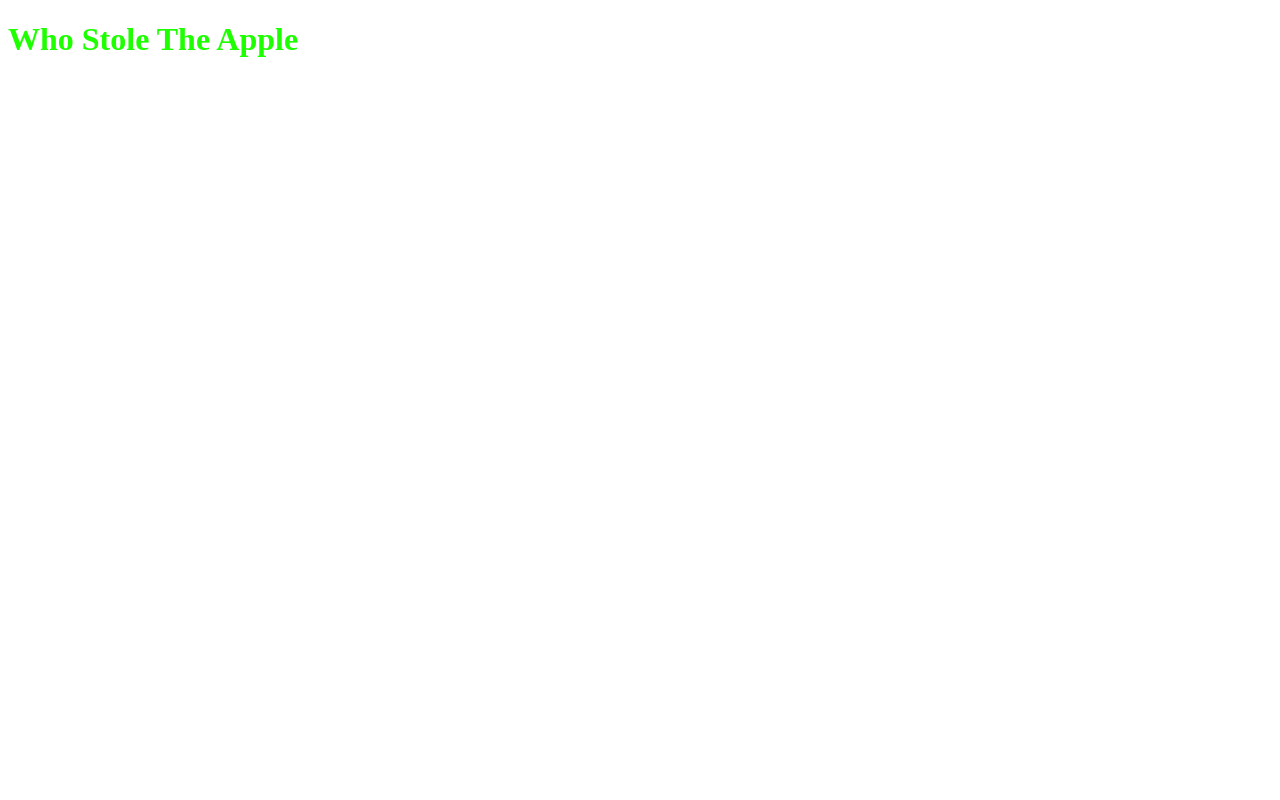
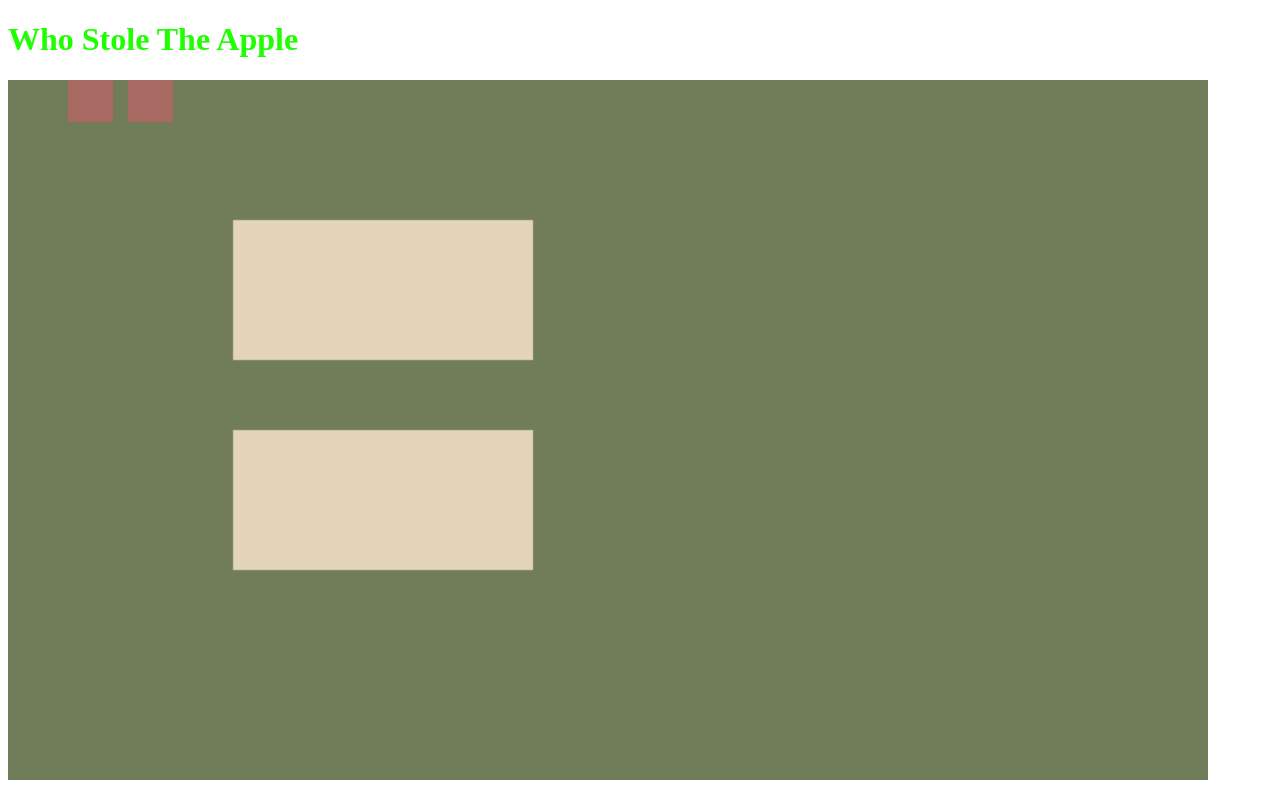
Before and after one commit to mariavaghani/who_stole_the_apple, a website built with webpack: page index.html in a window 1280 px wide. Built offline with nearby package versions, Linux system fonts and the light colour scheme.

Commit message:
Get tools into the toolbox, draw tools on screen

```diff
--- a/index.html
+++ b/index.html
@@ -10,6 +10,6 @@
 </head>
 <body>
   <h1>Who Stole The Apple</h1>
-  <canvas id="game-canvas" ></canvas>
+  <canvas id="game-canvas" width="800px" height="500px"></canvas>
 </body>
 </html>
--- a/src/index.js
+++ b/src/index.js
@@ -1,6 +1,17 @@
+import Game from "./scripts/game";
+import GameView from "./scripts/game_view";
+
 window.addEventListener('DOMContentLoaded', () => {
   let canvas = document.getElementById('game-canvas');
   let ctx = canvas.getContext('2d');
 
+  let level = 1;
+  const game = new Game(canvas, level); // holds game assets
+
+  const gameView = new GameView(game, ctx) // renders
+
+  gameView.start()
+
+
   console.log("All Loaded, thank you for asking");
 })
--- /dev/null
+++ b/src/scripts/game.js
@@ -0,0 +1,87 @@
+import LEVELS from './level_const';
+import COLOR_PALETTE from './styling';
+
+console.log(`LEVELS ⬇⬇⬇ `);
+console.log(LEVELS);
+
+// const COLOR_PALETTE = COLOR_PALETTE;
+// const LEVELS = LEVELS;
+
+
+class Game {
+  constructor (canvas, level) {
+    // Game display dims
+    this.DIM_X = canvas.width;
+    this.DIM_Y = canvas.height;
+
+    // Toolbox location
+    this.TOOL_X = this.DIM_X / 2 - 250;
+    this.TOOL_Y = 100;
+
+    // Work Area location
+    this.WORK_X = this.DIM_X / 2 - 250;
+    this.WORK_Y = this.DIM_Y / 2;
+
+    // Level that this instance is rendering
+    this.level = level;
+
+    // Fill the tools with current level specific tools
+    this.tools = this.createToolBox(this.level);
+  }
+
+  drawGameSetup (ctx) {
+
+    // Creates non-level-specific elements on the screen
+
+    // Clear the game area
+    ctx.clearRect(0, 0, this.DIM_X, this.DIM_Y);
+    ctx.save();
+
+    // Draw the background
+    ctx.fillStyle = COLOR_PALETTE.backgroundColor;
+    ctx.fillRect(0, 0, this.DIM_X, this.DIM_Y);
+
+    // Draw the toolbox container
+    ctx.fillStyle = COLOR_PALETTE.containerColor;
+    ctx.fillRect(this.TOOL_X, this.TOOL_Y, 200, 100);
+
+
+    // Draw the toolbox container
+    ctx.fillStyle = COLOR_PALETTE.containerColor;
+    ctx.fillRect(this.WORK_X, this.WORK_Y, 200, 100);
+
+    ctx.restore();
+
+    //
+
+  }
+
+  createToolBox (level) {
+
+    let tools = [];
+
+    LEVELS[level].tools.forEach(tool => {
+      tools.push(tool);
+    });
+    return tools
+  }
+
+  populateToolBox(ctx) {
+    ctx.save();
+    this.tools.forEach(tool => {
+      ctx.translate(40, 0);
+      tool.draw(ctx);
+    });
+    ctx.restore();
+  }
+
+  createWorkArea () {
+
+  }
+
+  createBoard (level) {
+
+  }
+};
+
+export default Game;
--- /dev/null
+++ b/src/scripts/game_view.js
@@ -0,0 +1,15 @@
+
+
+class GameView {
+  constructor (game, ctx) {
+    this.game = game;
+    this.ctx = ctx;
+  }
+
+  start () {
+    this.game.drawGameSetup(this.ctx);
+    this.game.populateToolBox(this.ctx);
+  }
+}
+
+export default GameView;
--- /dev/null
+++ b/src/scripts/level_const.js
@@ -0,0 +1,22 @@
+import Tool from "./tool";
+
+
+const moveUp = new Tool("Up", () => {
+  console.log("Up")
+});
+
+const moveDown = new Tool("Down", () => {
+  console.log("Down");
+})
+
+
+const LEVELS = {
+  1: {
+    tools: [
+      moveUp,
+      moveDown
+    ]
+  }
+}
+
+export default LEVELS;
--- /dev/null
+++ b/src/scripts/styling.js
@@ -0,0 +1,8 @@
+const COLOR_PALETTE = {
+
+  backgroundColor: "#717C59",
+  containerColor: "#E3D4BA",
+  toolColor: "#A86A62"
+};
+
+export default COLOR_PALETTE;
--- /dev/null
+++ b/src/scripts/tool.js
@@ -0,0 +1,25 @@
+import COLOR_PALETTE from './styling';
+
+
+console.log(`COLOR_PALETTE ⬇⬇⬇ `);
+console.log(COLOR_PALETTE);
+
+
+
+class Tool {
+  constructor(name, method) {
+    this.name = name;
+    this.method = method;
+    // this.icon = icon
+  }
+
+  draw(ctx) {
+    console.log("draw");
+    ctx.fillStyle = COLOR_PALETTE.toolColor;
+    ctx.fillRect(0, 0, 30, 30);
+  }
+
+
+}
+
+export default Tool;
--- a/src/styles/styles.scss
+++ b/src/styles/styles.scss
@@ -1,10 +1,15 @@
 $background-color: green;
 
-#game-canvas {
-  width: 100%;
-  height: 100%;
+canvas {
+  width: 1200px;
+  height: 700px;
 }
 
 h1 {
   color: rgb(30, 255, 0);
 }
+
+
+:export {
+  backgroundColor: $background-color;
+}
```
Also changed, not shown: design/who_stole_the_apple_class_structure.svg (deleted), 1 other file.
